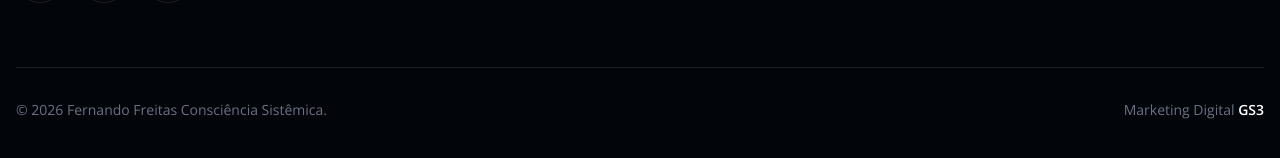
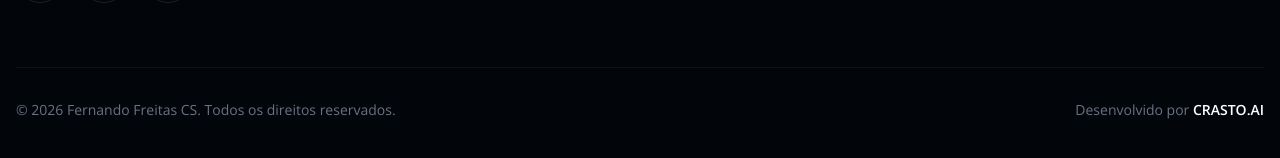
Before and after one commit to jhonatanmattosai/site-fernando-de-freitas, a React (Vite) app: page / in a window 1280 px wide. Shown: the part 7969-8127 px from the top of the page. Built offline with nearby package versions, Linux system fonts and the light colour scheme.

Commit message:
Update footer branding to CRASTO.AI

```diff
--- a/src/App.jsx
+++ b/src/App.jsx
@@ -435,9 +435,9 @@ const ModernFooter = () => {
                     </div>
                 </div>
 
-                <div className="pt-8 border-t border-white/10 flex flex-col md:flex-row items-center justify-between gap-4 text-sm text-gray-500">
-                    <p>© {new Date().getFullYear()} Fernando Freitas Consciência Sistêmica.</p>
-                    <p>Marketing Digital <span className="text-white font-semibold">GS3</span></p>
+                <div className="flex flex-col md:flex-row justify-between items-center text-gray-500 text-sm mt-16 pt-8 border-t border-white/5">
+                    <p>© 2026 Fernando Freitas CS. Todos os direitos reservados.</p>
+                    <p>Desenvolvido por <a href="https://crasto.ai" target="_blank" rel="noopener noreferrer" className="text-white font-semibold hover:text-accent transition-colors">CRASTO.AI</a></p>
                 </div>
             </div>
 
```
